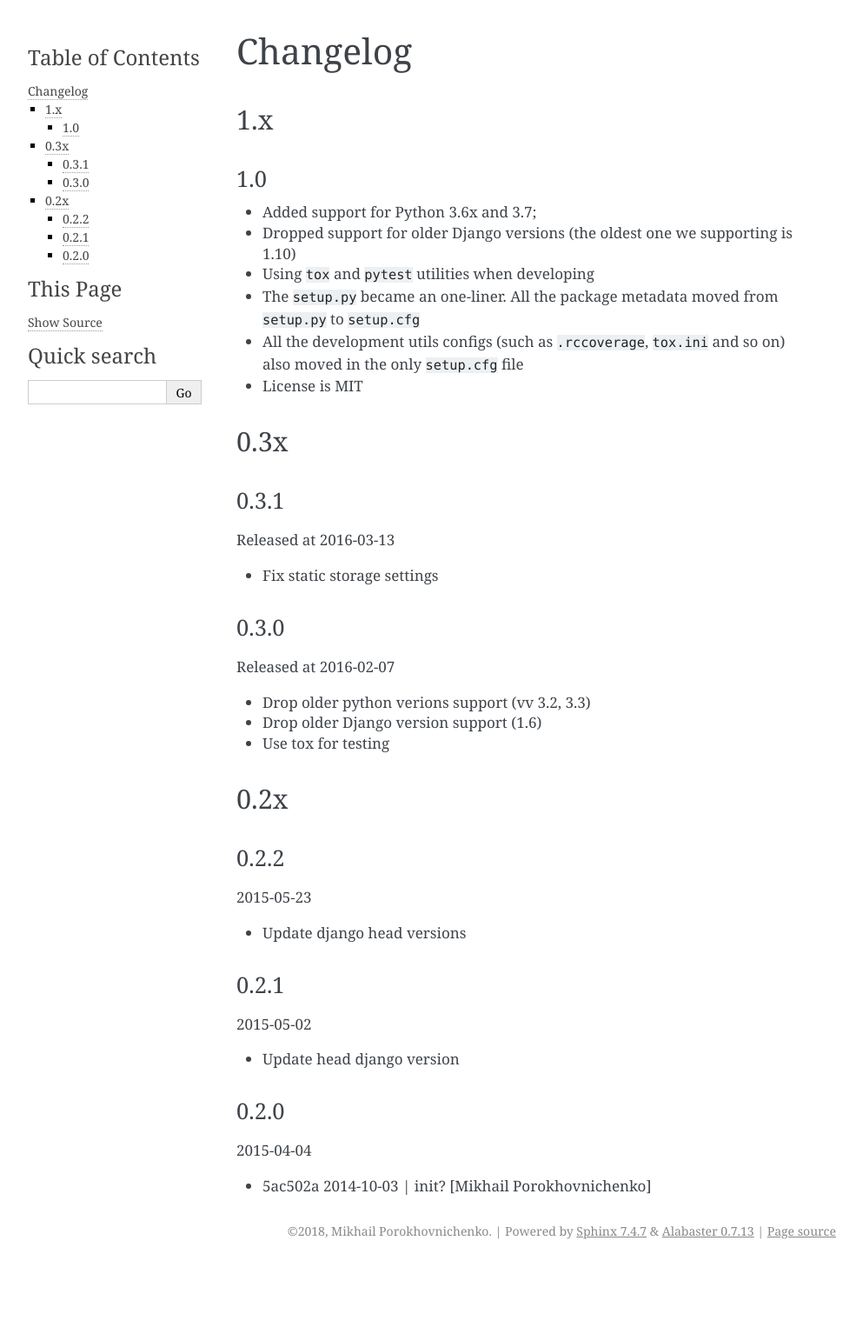
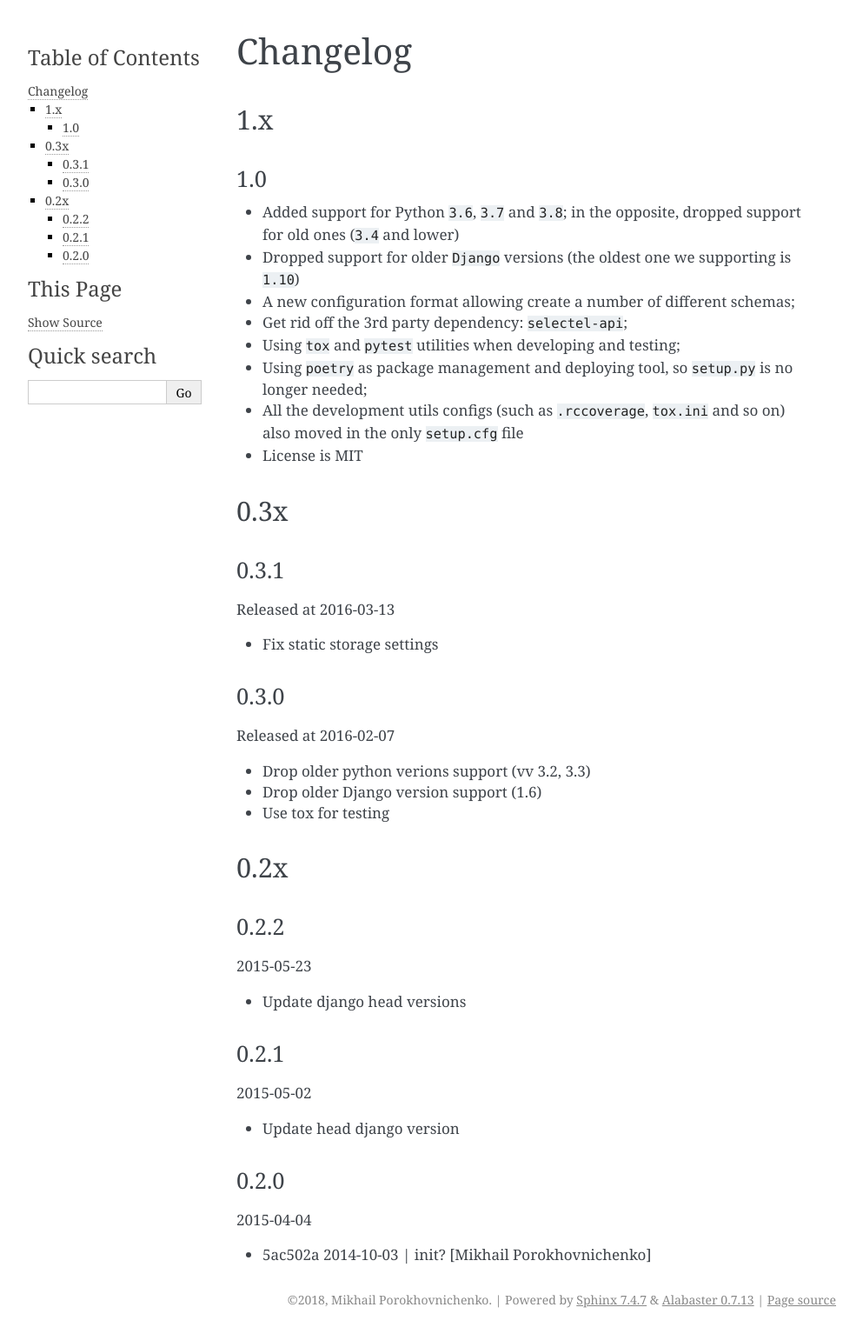
Before and after one commit to marazmiki/django-selectel-storage, a Sphinx documentation site: the page built from docs/source/changelog.rst, in a window 1280 px wide. Shown: the whole page at 87% size, without its empty margins (148-1141 px from the left). Built offline with Sphinx 7.4.7, drawn with Linux system fonts in a browser that asks for light colours; pages that are not in the unit, such as notebooks, are missing from menus; before the commit the page ends 1455 px from its top, so only the background shows below that.

Commit message:
Improved dox a bit

```diff
--- a/docs/source/changelog.rst
+++ b/docs/source/changelog.rst
@@ -7,13 +7,15 @@ Changelog
 1.0
 ~~~
 
-* Added support for Python 3.6x and 3.7;
-* Dropped support for older Django versions (the oldest one we supporting is 1.10)
-* Using ``tox`` and ``pytest`` utilities when developing
-* The ``setup.py`` became an one-liner. All the package metadata moved from ``setup.py`` to ``setup.cfg``
+
+* Added support for Python ``3.6``, ``3.7`` and ``3.8``; in the opposite, dropped support for old ones (``3.4`` and lower)
+* Dropped support for older ``Django`` versions (the oldest one we supporting is ``1.10``)
+* A new configuration format allowing create a number of different schemas;
+* Get rid off the 3rd party dependency: ``selectel-api``;
+* Using ``tox`` and ``pytest`` utilities when developing and testing;
+* Using ``poetry`` as package management and deploying tool, so ``setup.py`` is no longer needed;
 * All the development utils configs (such as ``.rccoverage``, ``tox.ini`` and so on) also moved in the only ``setup.cfg`` file
 * License is MIT
-
 
 
 0.3x
--- a/docs/source/index.rst
+++ b/docs/source/index.rst
@@ -9,7 +9,6 @@ django-selectel-storage
 
    introduction
    install
-   usage
    configuration
    changelog
 
```
